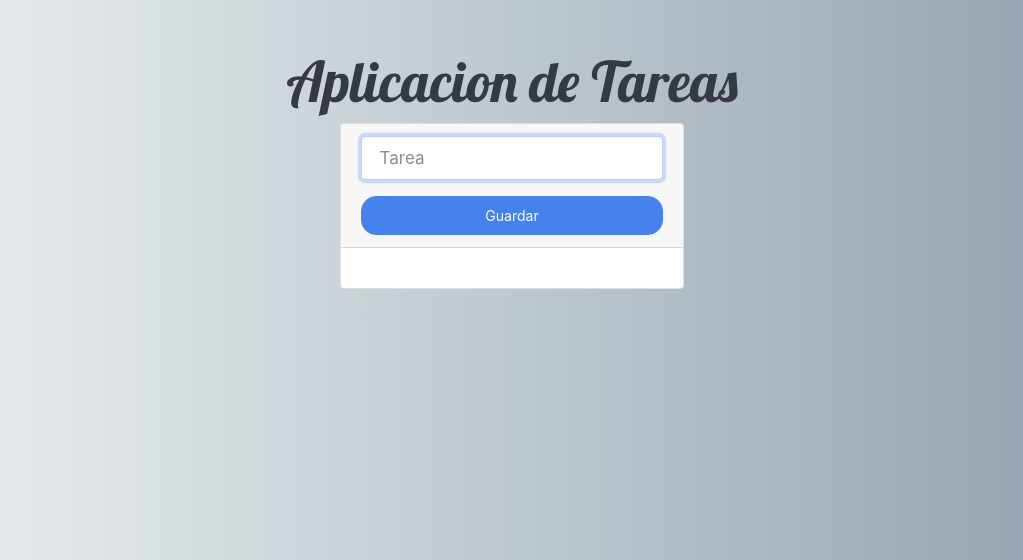
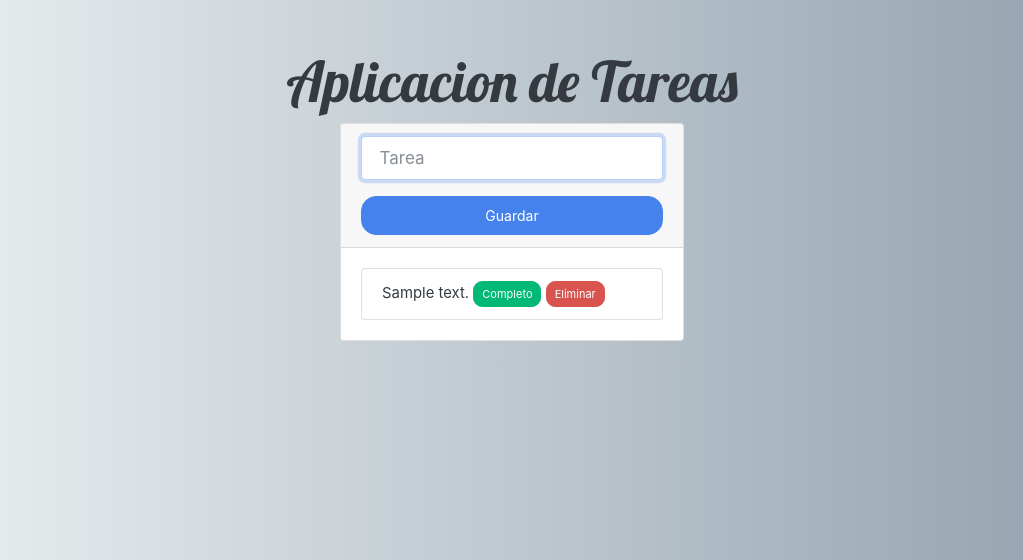
Before and after one commit to jecs580/flask-crud-sqlite3, a Flask app: page / in a window 1280 px wide. Shown: the top 560 px of the page, without its empty margins (128-1151 px from the left). Run offline with Flask 2, Linux system fonts and the light colour scheme; tables that the repository leaves empty hold one stand-in row (values such as "Sample post").

Commit message:
Mostrando tareas en la ruta raiz con los botones de Completo y Eliminar, y agregando la funcionalidad al boton de eliminar

```diff
--- a/app.py
+++ b/app.py
@@ -1,6 +1,6 @@
 """Main"""
 # Flask
-from flask import Flask, render_template,request
+from flask import Flask, render_template,request, redirect, url_for
 
 from flask_sqlalchemy import SQLAlchemy
 
@@ -16,8 +16,9 @@ class Task(db.Model):
 
 @app.route('/')
 #  Ruta raiz
-def hello_world():
-    return render_template('index.html')  # Colocamos entre comillas simples el nombre del archivo html
+def home():
+    tasks = Task.query.all()
+    return render_template('index.html', tasks = tasks)  # Colocamos entre comillas simples el nombre del archivo html
     # Por defecto Flask buscara las plantillas en la carpeta de nombre templates que este al nivel del archivo controlador(app.py)
 
 @app.route('/create-task',methods=['POST'])
@@ -25,9 +26,14 @@ def create():
     """Crear Tareas"""
     task = Task(content=request.form['tarea'], done=False)
     db.session.add(task)  # Agregamos un nuevo dato a la base de datos.
-    db.session.commit()  # Terminamos la consulta y guarda el dato
-    return 'guardado'  # Devolvemos una respuesta al navegador con el mensaje 'guardado'
+    db.session.commit()  # Especificamos a la DB que terminamos de hacer operaciones
+    return redirect(url_for('home'))  # Redireccionamos a la ruta raiz usando jinja2, tambien funciona asi redirect('/')
 
+@app.route('/delete/<id>')  # Colocamos el id entre corchetes indicando que se debe enviar como parametro
+def delete(id: int):
+    task = Task.query.filter_by(id=int(id)).delete()  # Buscamos la traera y lo eliminamos.
+    db.session.commit()
+    return redirect(url_for('home'))
 
 if __name__ == '__main__':
     app.run(debug=True)  # Colocamos degug = True para que nuestro servidor se reinicia cada vez que guardamos cambios
--- a/templates/index.html
+++ b/templates/index.html
@@ -22,13 +22,24 @@
                 <div class="card">
                     <div class="card-header">
                         <form action="/create-task" method="POST">
+                            <!-- Llamamos al endpoint '/craete-task' -->
                             <div class="form-group">
                                 <input type="text" name="tarea" placeholder="Tarea" class="form-control" autofocus id="">
                             </div>
                             <button type="submit" class="btn btn-primary btn-block">Guardar</button>
                         </form>
                     </div>
-                    <div class="card-body"></div>
+                    <div class="card-body">
+                        <ul class="list-group">
+                            {% for task in tasks %}
+                                <li class="list-group-item">
+                                    {{task.content}}
+                                    <a href="" class="btn btn-success btn-sm">Completo</a>
+                                    <a href="/delete/{{task.id}}" class="btn btn-danger btn-sm">Eliminar</a>
+                                </li>
+                            {% endfor %}
+                        </ul>
+                    </div>
                 </div>
             </div>
         </div>
```
